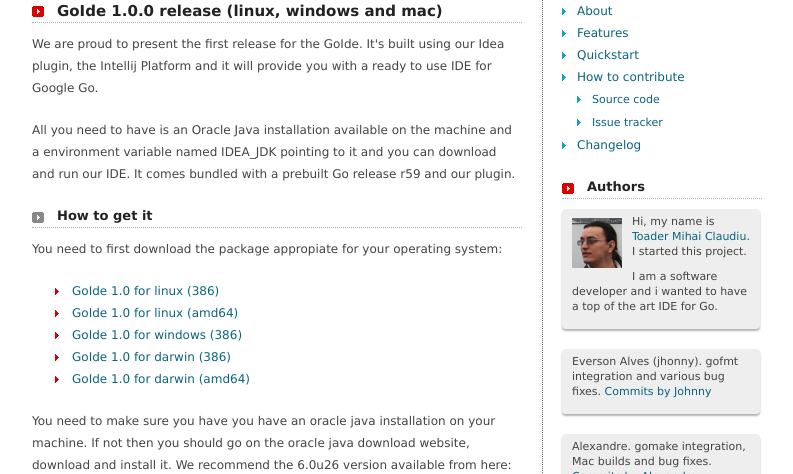
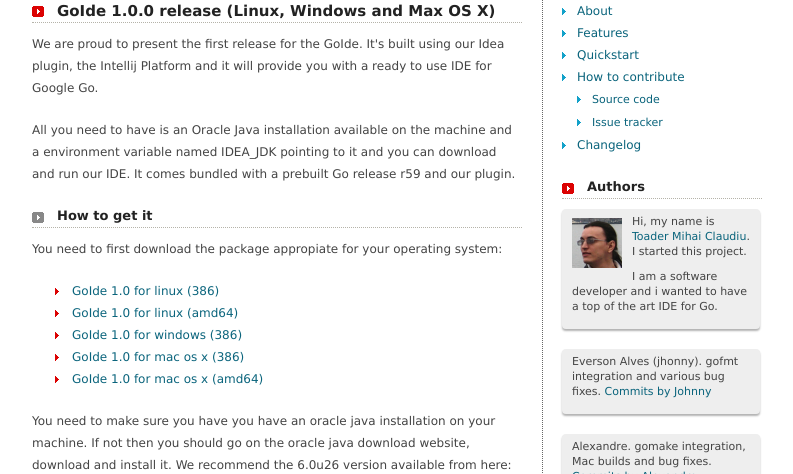
Before and after one commit to go-lang-plugin-org/go-lang-idea-plugin, a Jekyll site: the page built from _posts/2011-08-09-goide_release_1_0_darwin.html, in a window 1280 px wide. Shown: the part 235-709 px from the top of the page, without its empty margins (243-1036 px from the left). Built offline with Jekyll 4.4.1, drawn with Linux system fonts in a browser that asks for light colours.

Commit message:
Added osx designation instead of darwin

```diff
--- a/_posts/2011-08-09-goide_release_1_0_darwin.html
+++ b/_posts/2011-08-09-goide_release_1_0_darwin.html
@@ -1,9 +1,9 @@
 ---
 layout: template
-title: GoIde 1.0 release (Linux, Windows and Mac)
-excrept: Integrated Development Environment for Go 1.0 is released for all platforms (Linux, Windows and MacOSX)
+title: GoIde 1.0 release (Linux, Windows and Mac OS X)
+excrept: Integrated Development Environment for Go 1.0 is released for all platforms (Linux, Windows and Mac OS X)
 ---
-<h1>GoIde 1.0.0 release (linux, windows and mac)</h1>
+<h1>GoIde 1.0.0 release (Linux, Windows and Max OS X)</h1>
 <p>We are proud to present the first release for the GoIde. It's built using our Idea plugin, the Intellij Platform and it will provide you with a ready to use IDE for Google Go.</p>
 <p>All you need to have is an Oracle Java installation available on the machine and a environment variable named IDEA_JDK pointing to it and you can download and run our IDE. It comes bundled with a prebuilt Go release r59 and our plugin.</p>
 <h3>How to get it</h3>
@@ -12,8 +12,8 @@
 <li><a href="http://packages.go-ide.com/goide-linux_386.zip">GoIde 1.0 for linux (386)</a></li>
 <li><a href="http://packages.go-ide.com/goide-linux_amd64.zip">GoIde 1.0 for linux (amd64)</a></li>
 <li><a href="http://packages.go-ide.com/goide-windows_386.zip">GoIde 1.0 for windows (386)</a></li>
-<li><a href="http://packages.go-ide.com/goide-darwin_386.dmg">GoIde 1.0 for darwin (386)</a></li>
-<li><a href="http://packages.go-ide.com/goide-darwin_amd64.dmg">GoIde 1.0 for darwin (amd64)</a></li>
+<li><a href="http://packages.go-ide.com/goide-osx_386.dmg">GoIde 1.0 for mac os x (386)</a></li>
+<li><a href="http://packages.go-ide.com/goide-osx_amd64.dmg">GoIde 1.0 for mac os x (amd64)</a></li>
 </ul>
 <p>You need to make sure you have you have an oracle java installation on your machine. If not then you should go on the oracle java download website, download and install it. We recommend the 6.0u26 version available from here: <a href="http://www.oracle.com/technetwork/java/javase/downloads/jdk-6u26-download-400750.html">Java SE Development Kit 6 Update 26</a>.</p>
 <p>After you install Java make sure to set the IDEA_JDK system variable and point to your newly installed JDK home.</p>
```
